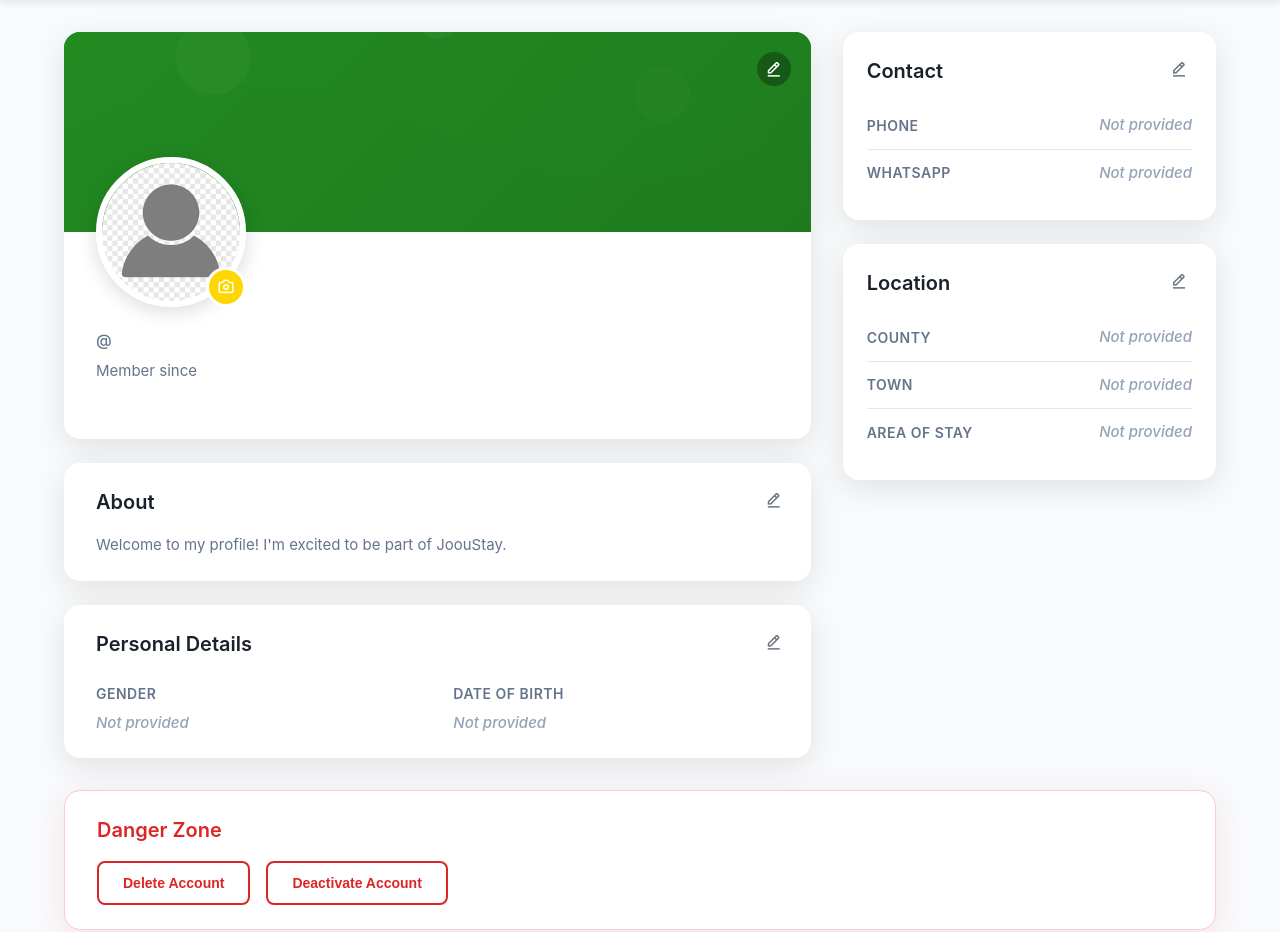
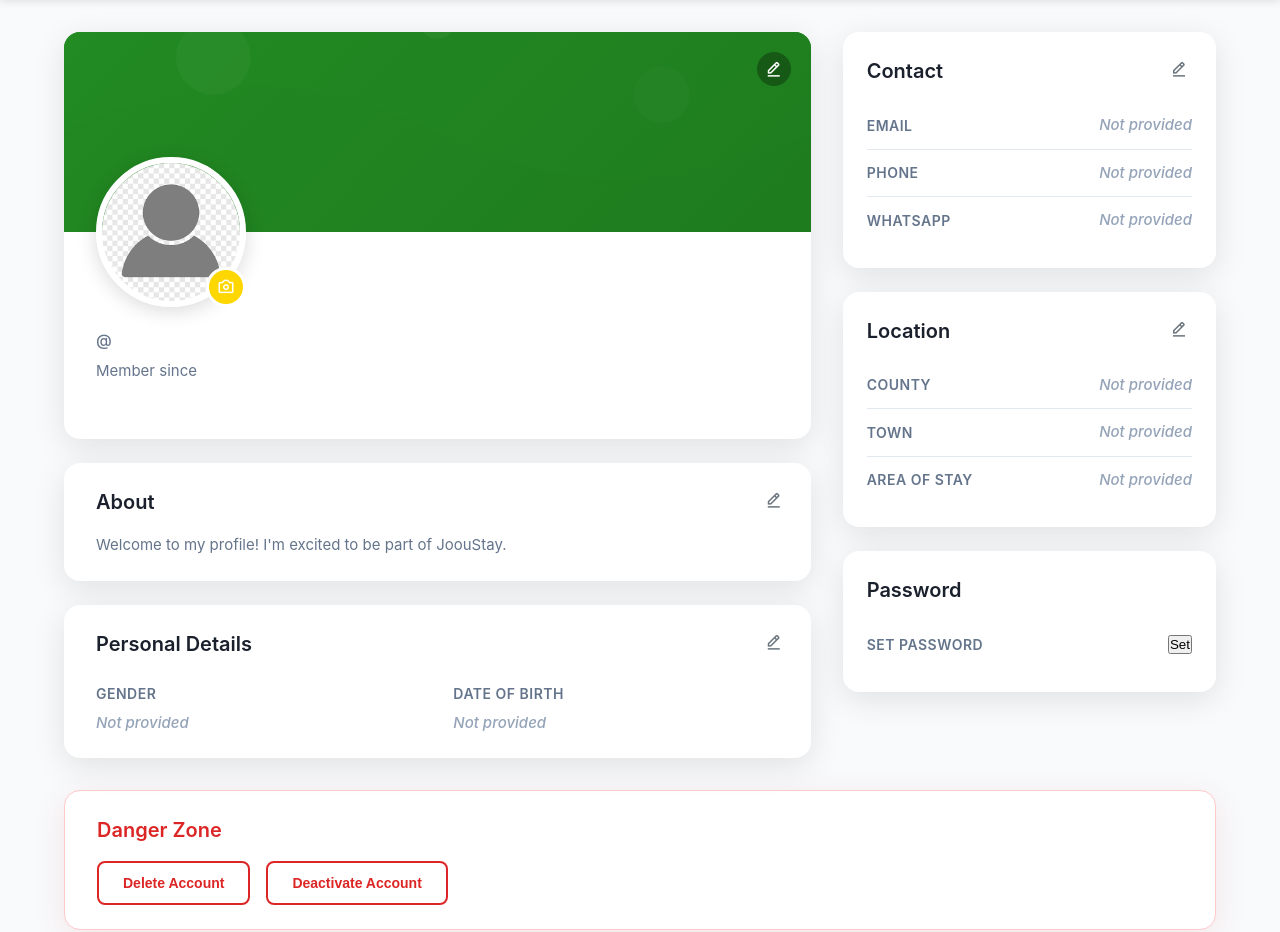
Before and after one commit to KenyanAudo03/house_hunting, a Django app: template templates/users/profile.html in a window 1280 px wide. Shown: the part 72-1004 px from the top of the page. Run offline with Django 4.2, Linux system fonts and the light colour scheme; tables that the repository leaves empty hold one stand-in row (values such as "Sample post"); the template is opened without the code that fills it: values that come from a table or form of the project are taken from there, most other values are stand-ins (such as "Sample title", 1, 10 or a date in 2020); parts of the project's set-up code (start-up, migrations or seed data) failed here and were passed over.

Commit message:
profile view with password edit

```diff
--- a/templates/users/profile.html
+++ b/templates/users/profile.html
@@ -109,6 +109,14 @@
         ></i>
         <h3 class="profile-sidebar-title">Contact</h3>
         <div class="contact-field">
+          <span class="field-label">Email</span>
+          <span
+            class="field-value {% if not user.email %}empty{% endif %}"
+          >
+            {{ user.email|default:"Not provided" }}
+          </span>
+        </div>
+        <div class="contact-field">
           <span class="field-label">Phone</span>
           <span
             class="field-value {% if not user.profile.phone_number %}empty{% endif %}"
@@ -158,6 +166,28 @@
           </span>
         </div>
       </div>
+
+      <!-- Password -->
+      <div class="profile-sidebar-card">
+        <h3 class="profile-sidebar-title">Password</h3>
+        {% if has_password %}
+        <div class="contact-field">
+          <span class="field-label">Update Password</span>
+          <span class="field-value">
+            <button class="passsword-button">Update</button>
+          </span>
+        </div>
+
+        {% else %}
+        <div class="contact-field">
+          <span class="field-label">Set Password</span>
+          <span class="field-value">
+            <button class="passsword-button">Set</button>
+          </span>
+          </div>
+        {% endif %}
+
+      </div>
     </div>
   </div>
 
```
